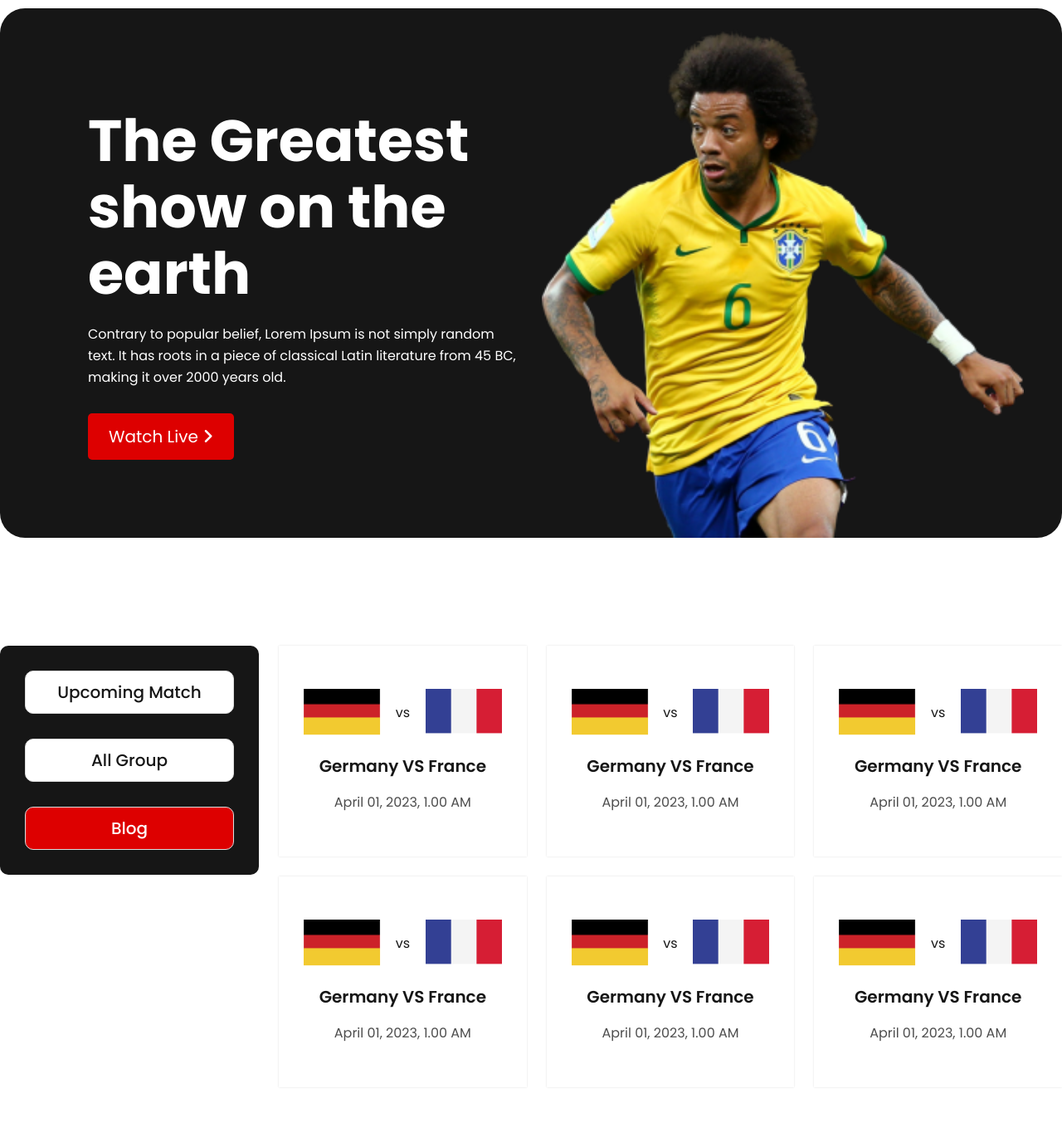
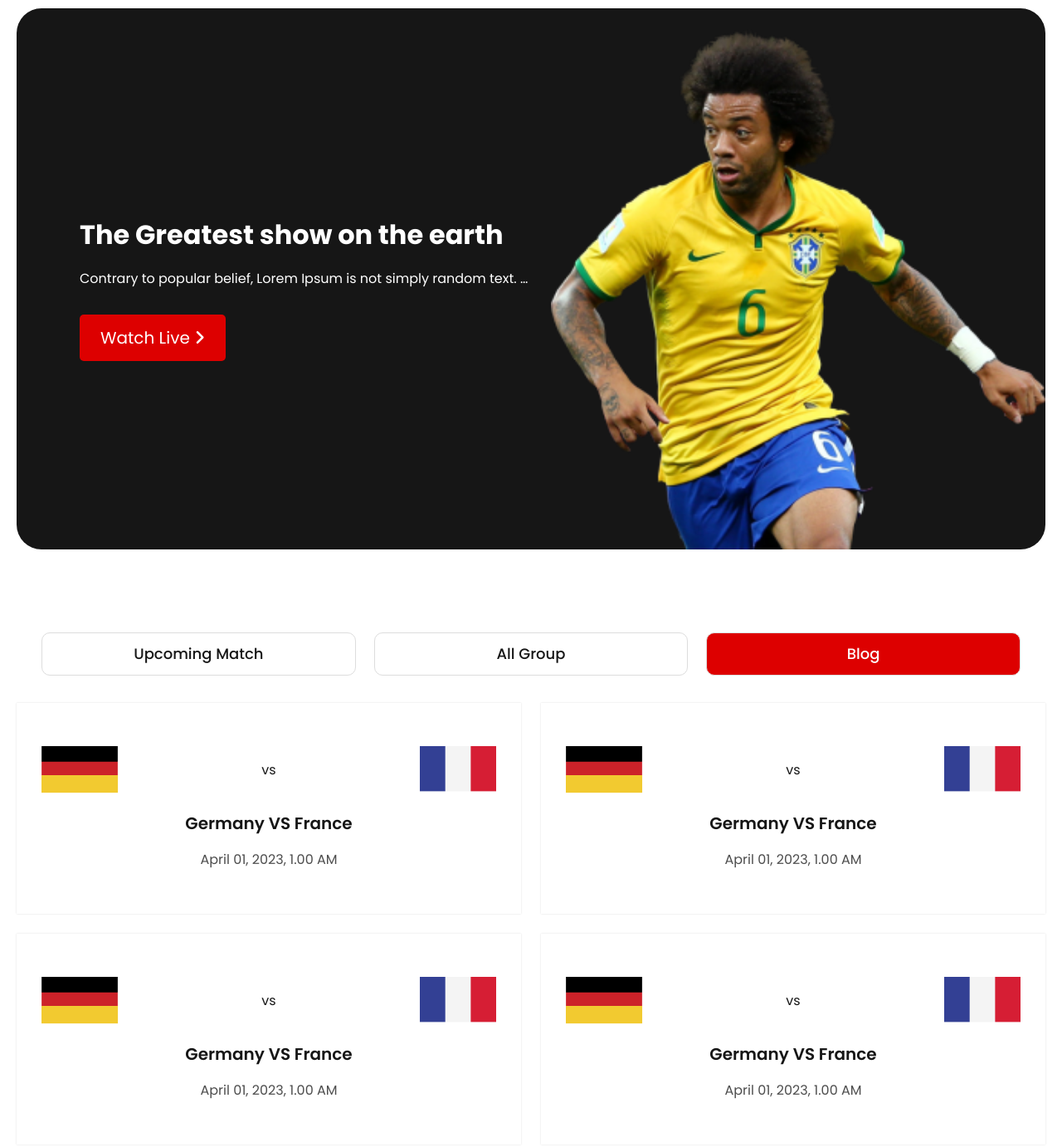
Before and after one commit to fakhrulTax/world-cup, a plain HTML site: page mathes.html in a window 1280 px wide. Shown: the part 40-1422 px from the top of the page at 83% size. Drawn offline with Linux system fonts and the light colour scheme.

Commit message:
tab responsive done

```diff
--- a/css/style.css
+++ b/css/style.css
@@ -224,6 +224,10 @@ header {
     color: rgba(22, 22, 22, 0.7);
 }
 
+.pagination {
+    display: none;
+}
+
 /* -------------------
     Footer
 ----------------------*/
@@ -390,3 +394,91 @@ footer {
     }
 
 }
+
+/* Tablet Device */
+
+@media screen and (min-width: 577px) and (max-width: 1320px) {
+    .container {
+        width: 100%;
+        padding: 0 20px;
+    }
+
+    .banner-info {
+        margin-right: 24px;
+        padding-left: 76px;
+    }
+
+    .large-header {
+        font-size: 2rem;
+        line-height: 2.5rem;
+    }
+
+    .banner-image img {
+        width: 100%;
+        height: auto;
+        display: block;
+    }
+
+    .banner-info>p {
+        text-overflow: ellipsis;
+        overflow: hidden;
+        white-space: nowrap;
+    }
+
+    header {
+        margin-bottom: 70px;
+    }
+
+    .match-area {
+        flex-direction: column;
+    }
+
+    .match-menu {
+        width: 100%;
+        height: 115px;
+        background: #FFFFFF;
+    }
+
+    .match-navigation {
+        display: grid;
+        grid-template-columns: repeat(3, 1fr);
+        grid-column-gap: 22px;
+    }
+
+    .match-navigation li a {
+        font-size: 1.125rem;
+    }
+
+    .matches {
+        width: 100%;
+        margin-left: 0;
+        display: grid;
+        grid-template-columns: repeat(2, 1fr);
+        grid-gap: 24px;
+    }
+
+    .pagination {
+        display: block;
+        grid-column-start: 1;
+        grid-column-end: 3;
+        text-align: center;
+    }
+
+    .match-area {
+        margin-bottom: 70px;
+    }
+
+    .goal {
+        padding-top: 70px;
+        padding-bottom: 30px;
+    }
+
+    .footer-navigation {
+        flex-wrap: wrap;
+    }
+
+    .footer-navigation li {
+        margin-bottom: 20px;
+    }
+
+}
```
Also changed, not shown: index.html (+4 -0 lines).
